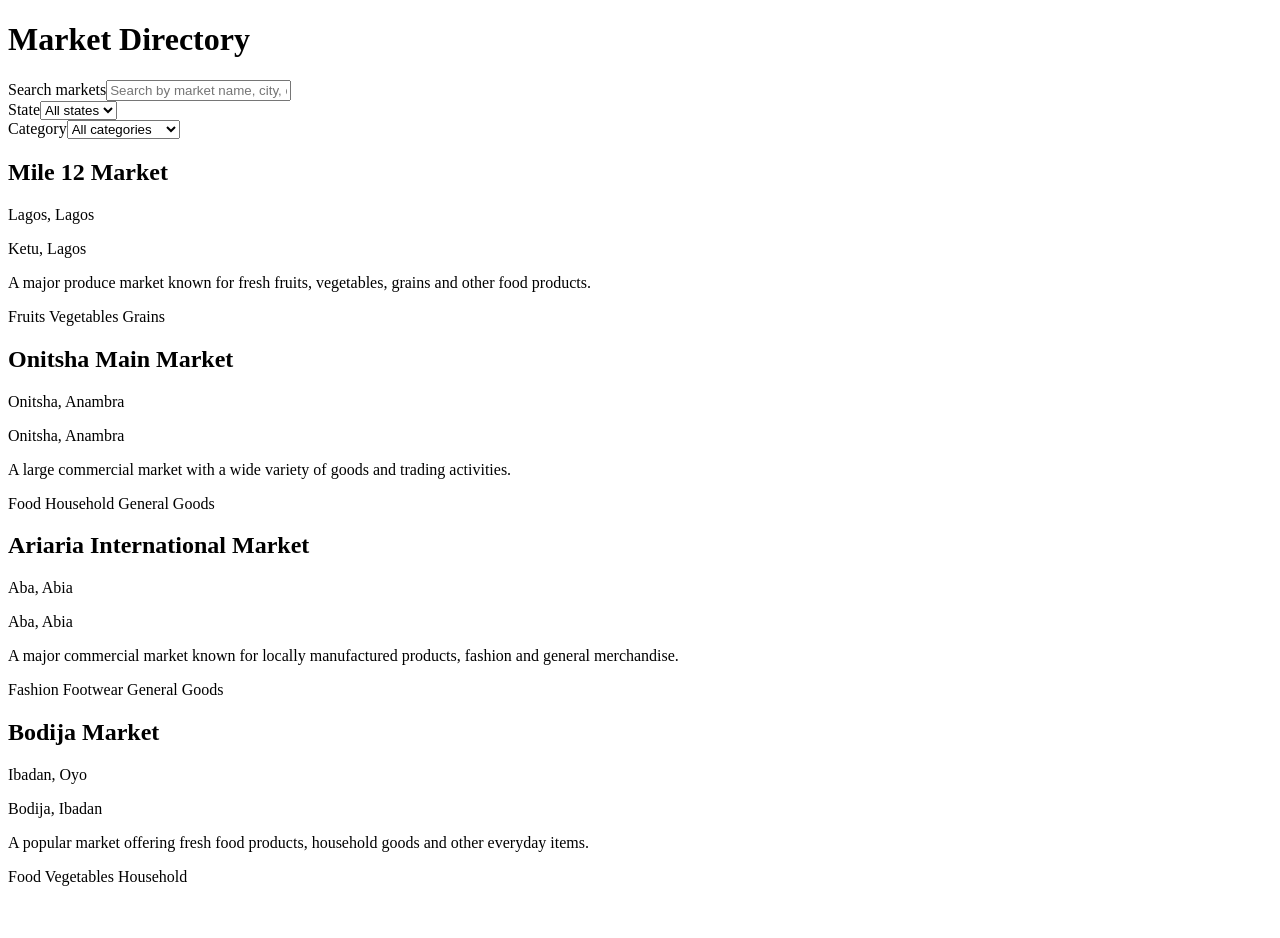
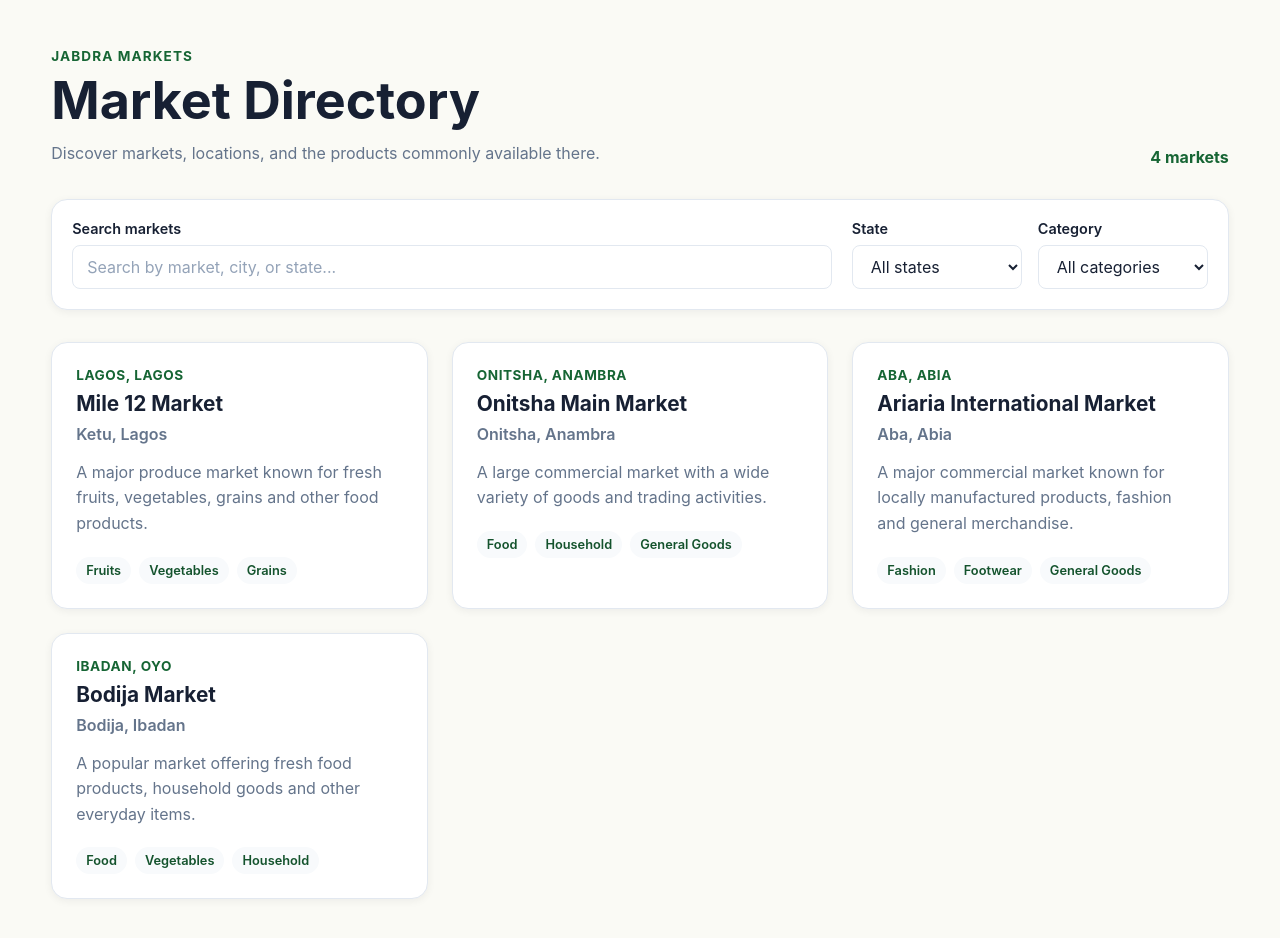
Before and after one commit to tammyboy775-rgb/Jabdra, a React (Vite) app: page /markets in a window 1280 px wide. Shown: the top 938 px of the page. Before the commit the page ends 894 px from the top, so only its background shows below. Built offline with nearby package versions, Linux system fonts and the light colour scheme.

Commit message:
style: add shared Jabdra theme

```diff
--- a/src/App.jsx
+++ b/src/App.jsx
@@ -1,3 +1,4 @@
+import "./styles/jabdra-theme.css";
 import { BrowserRouter, Routes, Route } from "react-router-dom";
 import Home from "./pages/Home";
 import MarketDirectory from "./pages/MarketDirectory";
--- a/src/components/MarketCard.jsx
+++ b/src/components/MarketCard.jsx
@@ -1,20 +1,24 @@
 function MarketCard({ market }) {
   return (
-    <article>
-      <h2>{market.name}</h2>
+    <article className="market-card">
+      <div className="market-card-content">
+        <p className="market-card-location">
+          {market.city}, {market.state}
+        </p>
 
-      <p>
-        {market.city}, {market.state}
-      </p>
+        <h2>{market.name}</h2>
 
-      <p>{market.location}</p>
+        <p className="market-card-address">{market.location}</p>
 
-      <p>{market.description}</p>
+        <p className="market-card-description">{market.description}</p>
 
-      <div>
-        {market.categories.map((category) => (
-          <span key={category}>{category} </span>
-        ))}
+        <div className="market-card-categories">
+          {market.categories.map((category) => (
+            <span key={category} className="market-category">
+              {category}
+            </span>
+          ))}
+        </div>
       </div>
     </article>
   );
--- a/src/components/MarketFilters.jsx
+++ b/src/components/MarketFilters.jsx
@@ -7,8 +7,8 @@ function MarketFilters({
   onCategoryChange,
 }) {
   return (
-    <div>
-      <div>
+    <div className="market-filters">
+      <div className="market-filter">
         <label htmlFor="state-filter">State</label>
 
         <select
@@ -26,7 +26,7 @@ function MarketFilters({
         </select>
       </div>
 
-      <div>
+      <div className="market-filter">
         <label htmlFor="category-filter">Category</label>
 
         <select
--- a/src/components/MarketSearch.jsx
+++ b/src/components/MarketSearch.jsx
@@ -1,12 +1,12 @@
 function MarketSearch({ searchTerm, onSearchChange }) {
   return (
-    <div>
+    <div className="market-search">
       <label htmlFor="market-search">Search markets</label>
 
       <input
         id="market-search"
         type="text"
-        placeholder="Search by market name, city, or state..."
+        placeholder="Search by market, city, or state..."
         value={searchTerm}
         onChange={(event) => onSearchChange(event.target.value)}
       />
--- /dev/null
+++ b/src/pages/MarketDirectory.css
@@ -0,0 +1,242 @@
+.market-directory {
+  width: min(1200px, 92%);
+  margin: 0 auto;
+  padding: 48px 0 64px;
+}
+
+.market-directory-header {
+  display: flex;
+  justify-content: space-between;
+  align-items: flex-end;
+  gap: 24px;
+  margin-bottom: 32px;
+}
+
+.market-directory-eyebrow {
+  margin: 0 0 8px;
+  color: var(--color-primary);
+  font-size: 0.85rem;
+  font-weight: 700;
+  letter-spacing: 0.08em;
+  text-transform: uppercase;
+}
+
+.market-directory-header h1 {
+  margin: 0 0 12px;
+  color: var(--color-text);
+  font-size: clamp(2rem, 5vw, 3.25rem);
+  line-height: 1.1;
+}
+
+.market-directory-description {
+  max-width: 650px;
+  margin: 0;
+  color: var(--color-text-muted);
+  line-height: 1.6;
+}
+
+.market-count {
+  margin: 0;
+  color: var(--color-primary);
+  white-space: nowrap;
+  font-weight: 700;
+}
+
+.market-directory-controls {
+  display: grid;
+  grid-template-columns: minmax(0, 1fr) auto;
+  gap: 20px;
+  margin-bottom: 32px;
+  padding: 20px;
+  border: 1px solid var(--color-border);
+  border-radius: var(--radius-lg);
+  background: var(--color-surface);
+  box-shadow: var(--shadow-sm);
+}
+
+.market-search,
+.market-filter {
+  display: flex;
+  flex-direction: column;
+  gap: 8px;
+}
+
+.market-search label,
+.market-filter label {
+  color: var(--color-text);
+  font-size: 0.9rem;
+  font-weight: 600;
+}
+
+.market-search input,
+.market-filter select {
+  width: 100%;
+  min-height: 44px;
+  box-sizing: border-box;
+  padding: 0 14px;
+  border: 1px solid var(--color-border);
+  border-radius: var(--radius-sm);
+  background: var(--color-surface);
+  color: var(--color-text);
+  font: inherit;
+  transition:
+    border-color 0.2s ease,
+    box-shadow 0.2s ease;
+}
+
+.market-search input::placeholder {
+  color: var(--color-text-light);
+}
+
+.market-search input:focus,
+.market-filter select:focus {
+  outline: none;
+  border-color: var(--color-primary-light);
+  box-shadow: 0 0 0 3px rgba(34, 197, 94, 0.15);
+}
+
+.market-filters {
+  display: flex;
+  gap: 16px;
+}
+
+.market-filter {
+  min-width: 170px;
+}
+
+.market-grid {
+  display: grid;
+  grid-template-columns: repeat(3, minmax(0, 1fr));
+  gap: 24px;
+}
+
+.market-card {
+  overflow: hidden;
+  border: 1px solid var(--color-border);
+  border-radius: var(--radius-lg);
+  background: var(--color-surface);
+  box-shadow: var(--shadow-sm);
+  transition:
+    transform 0.2s ease,
+    box-shadow 0.2s ease,
+    border-color 0.2s ease;
+}
+
+.market-card:hover {
+  transform: translateY(-4px);
+  border-color: var(--color-primary-light);
+  box-shadow: var(--shadow-md);
+}
+
+.market-card-content {
+  padding: 24px;
+}
+
+.market-card-location {
+  margin: 0 0 8px;
+  color: var(--color-primary);
+  font-size: 0.85rem;
+  font-weight: 700;
+  letter-spacing: 0.04em;
+  text-transform: uppercase;
+}
+
+.market-card h2 {
+  margin: 0 0 8px;
+  color: var(--color-text);
+  font-size: 1.3rem;
+}
+
+.market-card-address {
+  margin: 0 0 16px;
+  color: var(--color-text-muted);
+  font-weight: 600;
+}
+
+.market-card-description {
+  margin: 0 0 20px;
+  color: var(--color-text-muted);
+  line-height: 1.6;
+}
+
+.market-card-categories {
+  display: flex;
+  flex-wrap: wrap;
+  gap: 8px;
+}
+
+.market-category {
+  padding: 6px 10px;
+  border-radius: var(--radius-pill);
+  background: var(--color-surface-muted);
+  color: var(--color-primary-dark);
+  font-size: 0.8rem;
+  font-weight: 600;
+}
+
+.market-empty-state {
+  padding: 48px 24px;
+  border: 1px dashed var(--color-border);
+  border-radius: var(--radius-lg);
+  background: var(--color-surface);
+  text-align: center;
+}
+
+.market-empty-state h2 {
+  margin: 0 0 8px;
+  color: var(--color-text);
+}
+
+.market-empty-state p {
+  margin: 0;
+  color: var(--color-text-muted);
+}
+
+.market-directory-status {
+  width: min(1200px, 92%);
+  margin: 64px auto;
+  color: var(--color-text);
+}
+
+.market-directory-error {
+  color: var(--color-danger);
+  font-weight: 600;
+}
+
+@media (max-width: 900px) {
+  .market-directory-controls {
+    grid-template-columns: 1fr;
+  }
+
+  .market-filters {
+    display: grid;
+    grid-template-columns: 1fr 1fr;
+  }
+
+  .market-grid {
+    grid-template-columns: repeat(2, minmax(0, 1fr));
+  }
+}
+
+@media (max-width: 600px) {
+  .market-directory {
+    padding-top: 32px;
+  }
+
+  .market-directory-header {
+    flex-direction: column;
+    align-items: flex-start;
+  }
+
+  .market-filters {
+    grid-template-columns: 1fr;
+  }
+
+  .market-filter {
+    min-width: 0;
+  }
+
+  .market-grid {
+    grid-template-columns: 1fr;
+  }
+}
--- a/src/pages/MarketDirectory.jsx
+++ b/src/pages/MarketDirectory.jsx
@@ -3,6 +3,7 @@ import { getMarkets } from "../services/marketService";
 import MarketCard from "../components/MarketCard";
 import MarketSearch from "../components/MarketSearch";
 import MarketFilters from "../components/MarketFilters";
+import "./MarketDirectory.css";
 
 function MarketDirectory() {
   const [markets, setMarkets] = useState([]);
@@ -52,17 +53,34 @@ function MarketDirectory() {
   });
 
   if (loading) {
-    return <p>Loading markets...</p>;
+    return <p className="market-directory-status">Loading markets...</p>;
   }
 
   if (error) {
-    return <p>{error}</p>;
+    return <p className="market-directory-status market-directory-error">{error}</p>;
   }
 
   return (
-    <main>
+    <main className="market-directory">
+      <header className="market-directory-header">
+        <div>
+          <p className="market-directory-eyebrow">Jabdra Markets</p>
+
           <h1>Market Directory</h1>
 
+          <p className="market-directory-description">
+            Discover markets, locations, and the products commonly available
+            there.
+          </p>
+        </div>
+
+        <p className="market-count">
+          {filteredMarkets.length}{" "}
+          {filteredMarkets.length === 1 ? "market" : "markets"}
+        </p>
+      </header>
+
+      <div className="market-directory-controls">
         <MarketSearch
           searchTerm={searchTerm}
           onSearchChange={setSearchTerm}
@@ -76,15 +94,21 @@ function MarketDirectory() {
           onStateChange={setSelectedState}
           onCategoryChange={setSelectedCategory}
         />
+      </div>
 
-      <section>
+      {filteredMarkets.length > 0 ? (
+        <section className="market-grid">
           {filteredMarkets.map((market) => (
             <MarketCard key={market.id} market={market} />
           ))}
         </section>
-
-      {filteredMarkets.length === 0 && (
-        <p>No markets found.</p>
+      ) : (
+        <div className="market-empty-state">
+          <h2>No markets found</h2>
+          <p>
+            Try changing your search term or selecting a different filter.
+          </p>
+        </div>
       )}
     </main>
   );
--- /dev/null
+++ b/src/styles/jabdra-theme.css
@@ -0,0 +1,71 @@
+:root {
+  /* Brand colors */
+  --color-primary: #166534;
+  --color-primary-light: #22c55e;
+  --color-primary-dark: #14532d;
+
+  /* Accent */
+  --color-accent: #f59e0b;
+  --color-accent-light: #fbbf24;
+
+  /* Backgrounds */
+  --color-background: #fafaf5;
+  --color-surface: #ffffff;
+  --color-surface-muted: #f8fafc;
+
+  /* Text */
+  --color-text: #172033;
+  --color-text-muted: #64748b;
+  --color-text-light: #94a3b8;
+
+  /* Borders */
+  --color-border: #e2e8f0;
+
+  /* Feedback */
+  --color-success: #16a34a;
+  --color-danger: #dc2626;
+
+  /* Gradients */
+  --gradient-primary: linear-gradient(
+    135deg,
+    var(--color-primary-dark),
+    var(--color-primary-light)
+  );
+
+  --gradient-warm: linear-gradient(
+    135deg,
+    var(--color-primary-dark),
+    var(--color-accent)
+  );
+
+  /* Shadows */
+  --shadow-sm: 0 2px 8px rgba(15, 23, 42, 0.06);
+  --shadow-md: 0 8px 24px rgba(15, 23, 42, 0.1);
+  --shadow-lg: 0 16px 40px rgba(15, 23, 42, 0.14);
+
+  /* Radius */
+  --radius-sm: 8px;
+  --radius-md: 12px;
+  --radius-lg: 16px;
+  --radius-pill: 999px;
+}
+
+
+html,
+body {
+  margin: 0;
+  padding: 0;
+  background: var(--color-background);
+  color: var(--color-text);
+  font-family:
+    Inter,
+    system-ui,
+    -apple-system,
+    BlinkMacSystemFont,
+    "Segoe UI",
+    sans-serif;
+}
+
+body {
+  min-width: 320px;
+}
```
Lines whose indentation alone changed are shown as unchanged.
